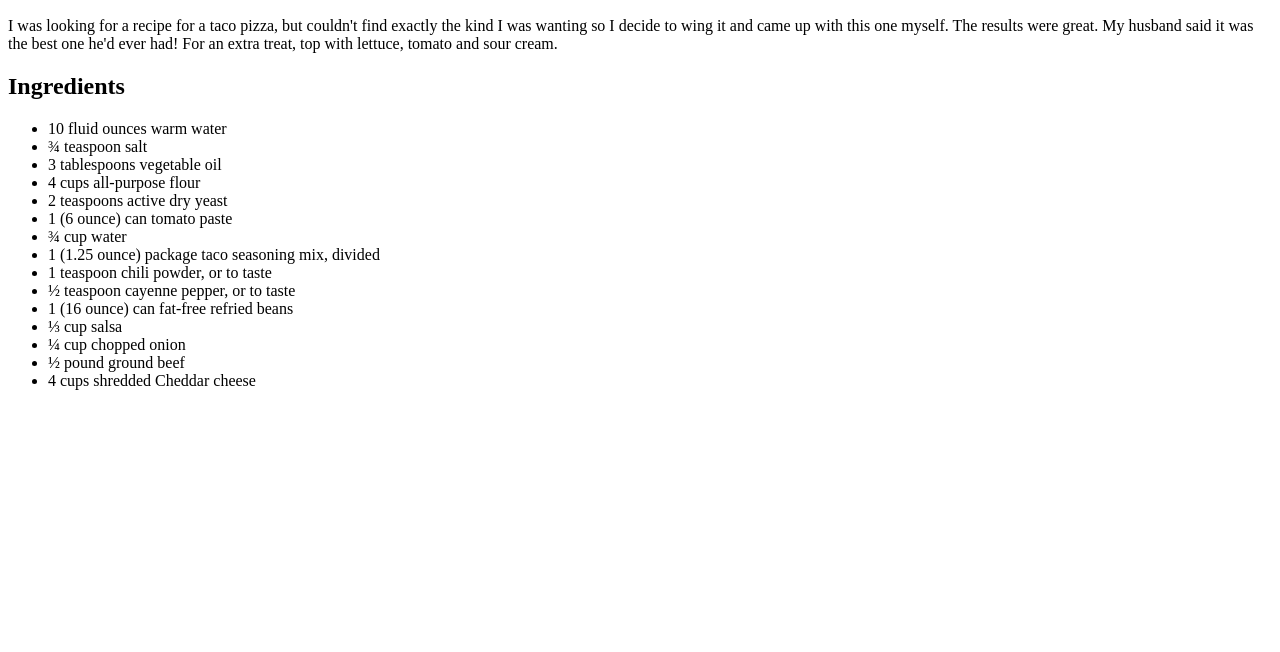
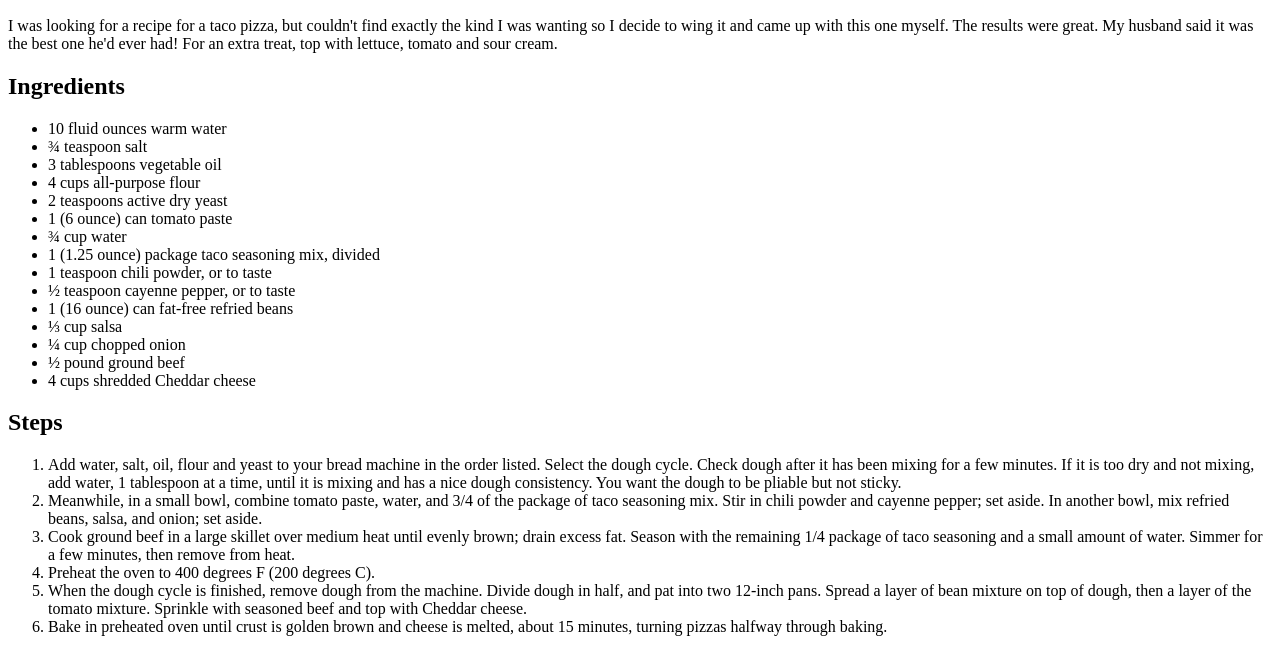
Before and after one commit to FilmingStudio/odin-recipes, a plain HTML site: page recipes/pizza.html in a window 1280 px wide. Shown: the part 480-1132 px from the top of the page. Before the commit the page ends 886 px from the top, so only its background shows below. Drawn offline with Linux system fonts and the light colour scheme.

Commit message:
feat(pizza): Add steps

```diff
--- a/recipes/pizza.html
+++ b/recipes/pizza.html
@@ -31,5 +31,14 @@
             <li>½ pound ground beef</li>
             <li>4 cups shredded Cheddar cheese</li>
         </ul>
+        <h2>Steps</h2>
+        <ol>
+            <li>Add water, salt, oil, flour and yeast to your bread machine in the order listed. Select the dough cycle. Check dough after it has been mixing for a few minutes. If it is too dry and not mixing, add water, 1 tablespoon at a time, until it is mixing and has a nice dough consistency. You want the dough to be pliable but not sticky.</li>
+            <li>Meanwhile, in a small bowl, combine tomato paste, water, and 3/4 of the package of taco seasoning mix. Stir in chili powder and cayenne pepper; set aside. In another bowl, mix refried beans, salsa, and onion; set aside.</li>
+            <li>Cook ground beef in a large skillet over medium heat until evenly brown; drain excess fat. Season with the remaining 1/4 package of taco seasoning and a small amount of water. Simmer for a few minutes, then remove from heat.</li>
+            <li>Preheat the oven to 400 degrees F (200 degrees C).</li>
+            <li>When the dough cycle is finished, remove dough from the machine. Divide dough in half, and pat into two 12-inch pans. Spread a layer of bean mixture on top of dough, then a layer of the tomato mixture. Sprinkle with seasoned beef and top with Cheddar cheese.</li>
+            <li>Bake in preheated oven until crust is golden brown and cheese is melted, about 15 minutes, turning pizzas halfway through baking.</li>
+        </ol>
     </body>
 </html>
```
